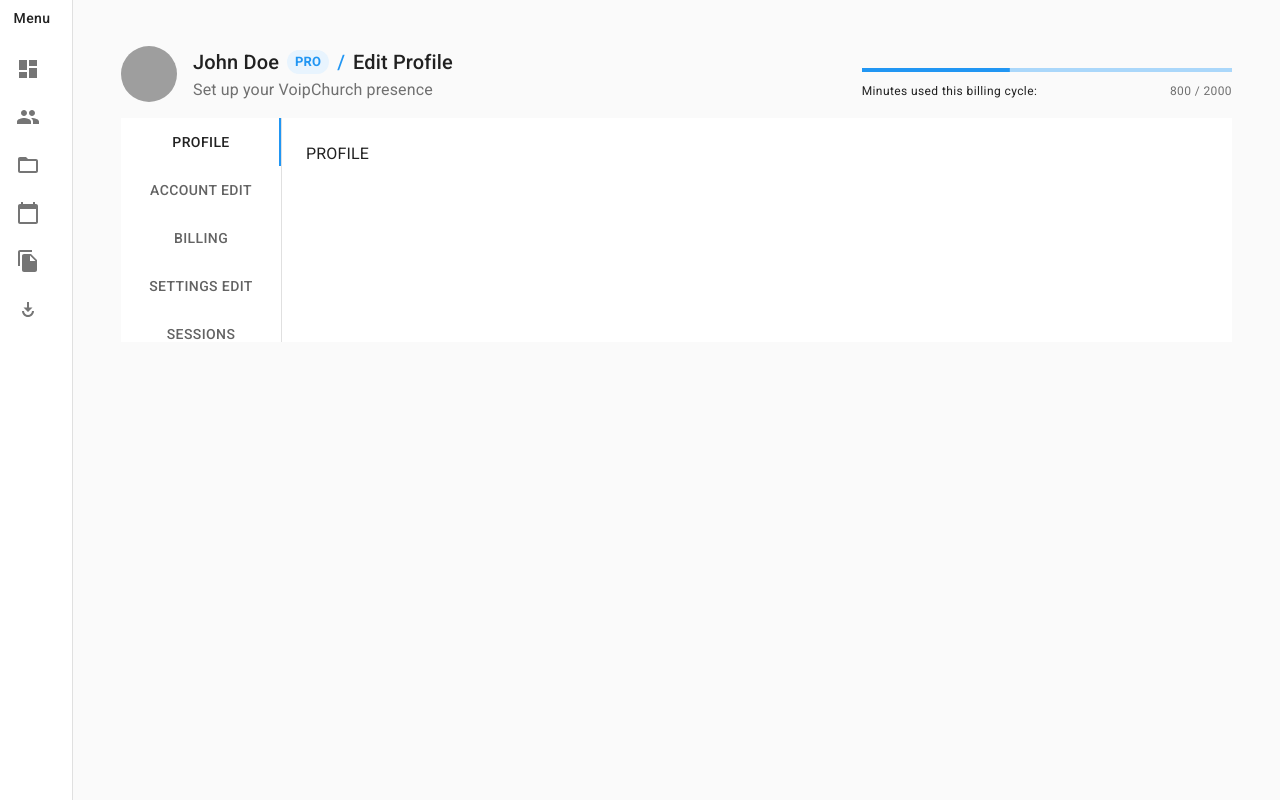
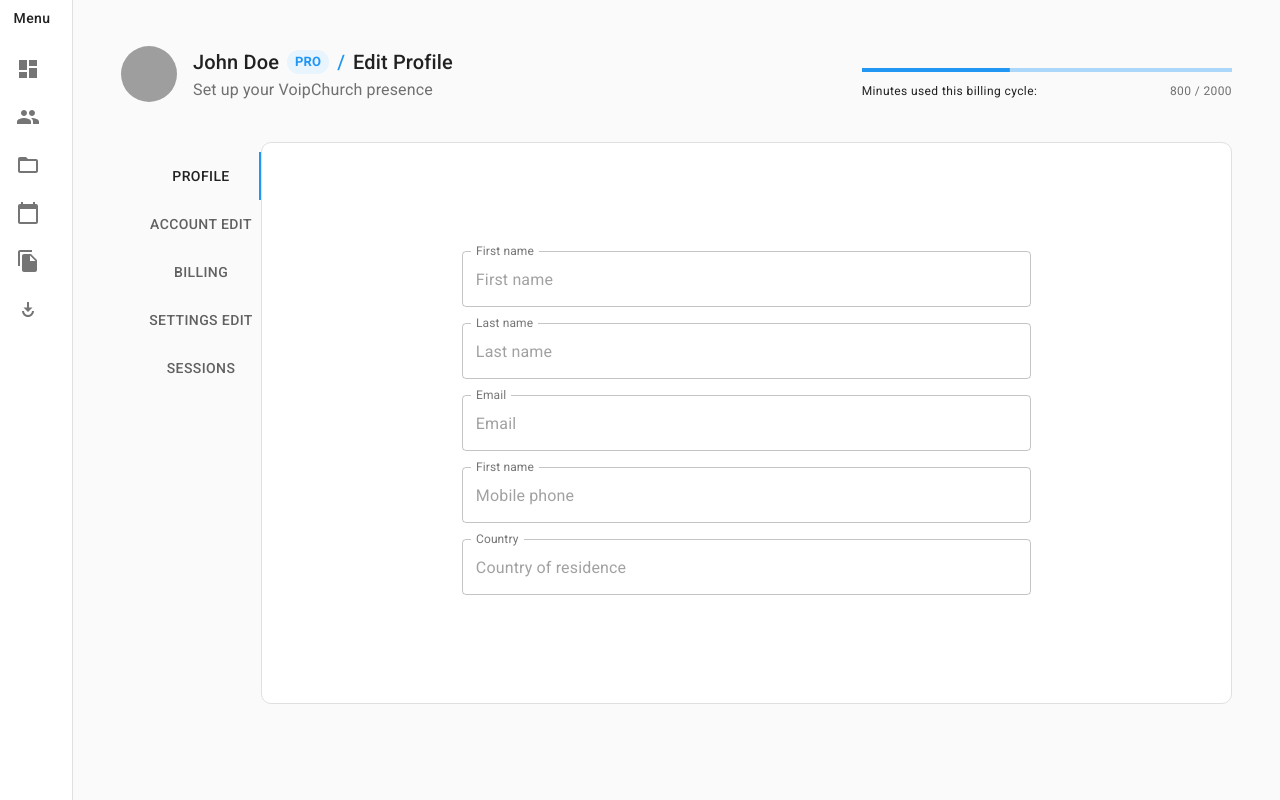
Before and after one commit to jjcreator/testpage, a React (Create React App) app: page / in a window 1280 px wide. Built offline with nearby package versions, Linux system fonts and the light colour scheme; grey boxes are pictures that could not be loaded.

Commit message:
fixed padding top on tabs root

```diff
--- /dev/null
+++ b/src/Form.js
@@ -0,0 +1,89 @@
+import React from 'react';
+import { Box, Button, TextField } from "@material-ui/core";
+import { makeStyles } from '@material-ui/core/styles';
+
+const useStyles = makeStyles({
+    form: {
+      backgroundColor: "#fff",
+      border: "1px solid #E0E0E0",
+      borderRadius: "10px",
+      display: "flex",
+      flexDirection: "column",
+      width: "100%",
+      justifyContent: "center",
+      alignItems: "center",
+      padding: "100px 200px"
+    }
+  });
+
+
+function Form() {
+  const classes = useStyles()
+  return (
+    <form className={classes.form}>
+        <TextField
+            id="outlined-full-width"
+            label="First name"
+            style={{margin: 8}}
+            placeholder="First name"
+            fullWidth
+            margin="normal"
+            InputLabelProps={{
+                shrink: true,
+            }}
+            variant="outlined"
+        />
+        <TextField
+            id="outlined-full-width"
+            label="Last name"
+            style={{margin: 8}}
+            placeholder="Last name"
+            fullWidth
+            margin="normal"
+            InputLabelProps={{
+                shrink: true,
+            }}
+            variant="outlined"
+        />
+        <TextField
+            id="outlined-full-width"
+            label="Email"
+            style={{margin: 8}}
+            placeholder="Email"
+            fullWidth
+            margin="normal"
+            InputLabelProps={{
+                shrink: true,
+            }}
+            variant="outlined"
+        />
+        <TextField
+            id="outlined-full-width"
+            label="First name"
+            style={{margin: 8}}
+            placeholder="Mobile phone"
+            fullWidth
+            margin="Mobile phone number"
+            InputLabelProps={{
+                shrink: true,
+            }}
+            variant="outlined"
+        />
+        <TextField
+            id="outlined-full-width"
+            label="Country"
+            style={{margin: 8}}
+            placeholder="Country of residence"
+            fullWidth
+            margin="normal"
+            InputLabelProps={{
+                shrink: true,
+            }}
+            variant="outlined"
+        />
+
+    </form>
+  );
+}
+
+export default Form;
--- a/src/MainContent.js
+++ b/src/MainContent.js
@@ -1,5 +1,5 @@
 import React from 'react';
-import TabPanel from "./TabPanel.js"
+import VerticalTabs from "./VerticalTabs.js"
 import LinearProgressWithLabel from "./LinearProgressWithLabel.js"
 import { Container, Button, Grid, Typography, Avatar, Chip } from "@material-ui/core";
 import image from "./face.png";
@@ -21,7 +21,7 @@ function MainContent() {
   const classes = useStyles();
   return (
       <Container className={classes.mainContainer}>
-        <Grid container direction='column' spacing={2}>
+        <Grid container direction='column' spacing={5}>
             <Grid item container direction="row" justify="space-between">
                 <Grid item container xl={6} lg={6} sm={12}>
                     <Grid item container direction="row" spacing={2}>
@@ -56,7 +56,7 @@ function MainContent() {
                 </Grid>
             </Grid>
             <Grid item>
-                <TabPanel></TabPanel>
+                <VerticalTabs/>
             </Grid>
 
         </Grid>
--- a/src/TabPanel.js
+++ b/src/VerticalTabs.js
@@ -1,10 +1,10 @@
 import React from 'react';
+import Form from "./Form.js"
 import PropTypes from 'prop-types';
 import { makeStyles } from '@material-ui/core/styles';
 import Tabs from '@material-ui/core/Tabs';
-import Tab from '@material-ui/core/Tab';
+import { Tab, Box, Grid, Container } from '@material-ui/core';
 import Typography from '@material-ui/core/Typography';
-import Box from '@material-ui/core/Box';
 
 function TabPanel(props) {
   const { children, value, index, ...other } = props;
@@ -18,7 +18,7 @@ function TabPanel(props) {
       {...other}
     >
       {value === index && (
-        <Box p={3}>
+        <Box>
           <Typography>{children}</Typography>
         </Box>
       )}
@@ -42,13 +42,24 @@ function a11yProps(index) {
 const useStyles = makeStyles((theme) => ({
   root: {
     flexGrow: 1,
-    backgroundColor: theme.palette.background.paper,
     display: 'flex',
-    height: 224,
+    height: "100%",
+    width: "100%"
+  },
+  tab: {
+      width: "100%"
   },
   tabs: {
-    borderRight: `1px solid ${theme.palette.divider}`,
+    paddingTop: "10px"
   },
+  container: {
+    width: "100%",
+    height: "100%",
+    display: "flex",
+    justifyContent: "center",
+    alignItems: "center",
+    padding: "0px"
+  }
 }));
 
 export default function VerticalTabs() {
@@ -75,20 +86,30 @@ export default function VerticalTabs() {
         <Tab label="SETTINGS EDIT" {...a11yProps(3)} />
         <Tab label="SESSIONS" {...a11yProps(4)} />
       </Tabs>
-      <TabPanel value={value} index={0}>
-        PROFILE
+      <TabPanel classes={{root: classes.tabRoot}} className={classes.tab} value={value} index={0}>
+      <Container className={classes.container}>
+        <Form/>
+      </Container>
       </TabPanel>
-      <TabPanel value={value} index={1}>
+      <TabPanel className={classes.tab} value={value} index={1}>
+      <Container className={classes.container}>
         ACCOUNT EDIT
+      </Container>
       </TabPanel>
-      <TabPanel value={value} index={2}>
+      <TabPanel className={classes.tab} value={value} index={2}>
+      <Container className={classes.container}>
         BILLING
+      </Container>
       </TabPanel>
-      <TabPanel value={value} index={3}>
+      <TabPanel className={classes.tab} value={value} index={3}>
+      <Container className={classes.container}>
         SETTINGS EDIT
+      </Container>
       </TabPanel>
-      <TabPanel value={value} index={4}>
+      <TabPanel className={classes.tab} value={value} index={4}>
+      <Container className={classes.container}>
         SESSIONS
+      </Container>
       </TabPanel>
     </div>
   );
```
